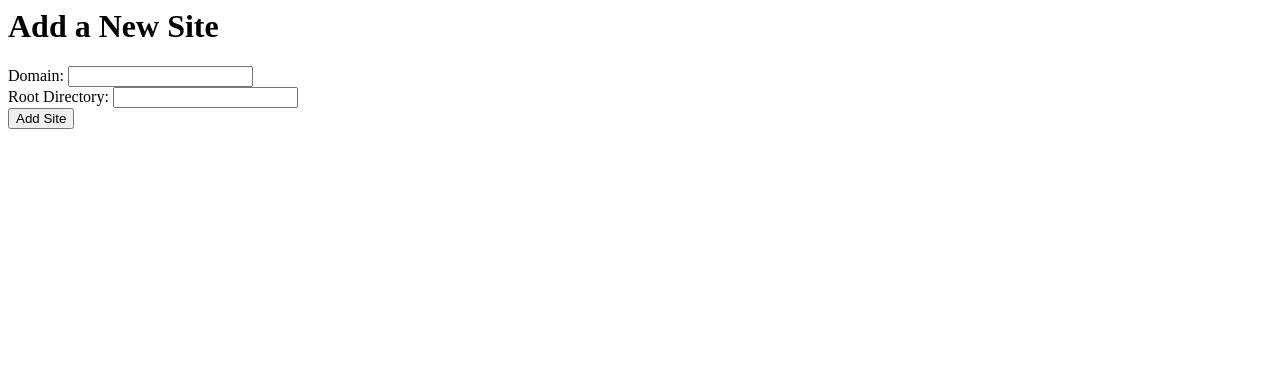
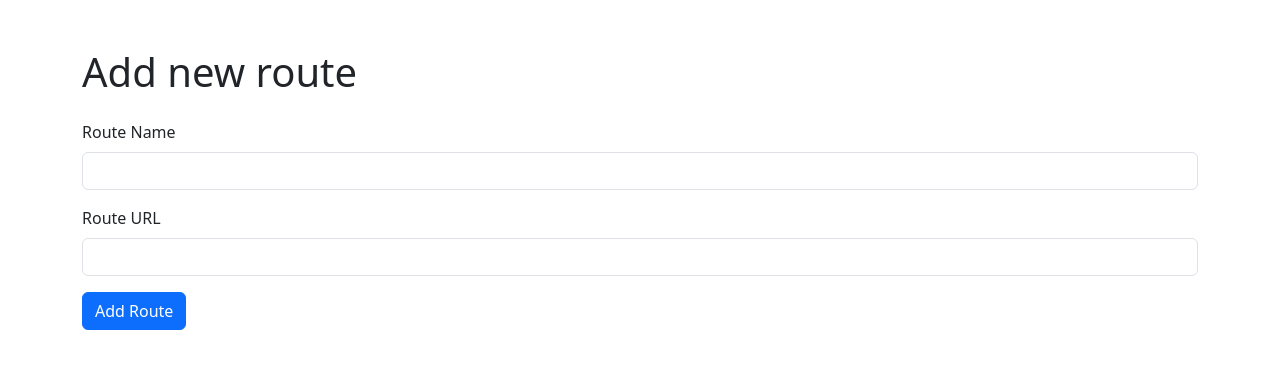
Before and after one commit to jonp92/Birdie, a Flask app: page /add_site in a window 1280 px wide. Shown: the top 369 px of the page. Run offline with Flask 3, Linux system fonts and the light colour scheme.

Commit message:
Refactor 'add_site' HTML template to improve structure and styling, and update form fields for route addition

```diff
--- a/templates/add_site.html
+++ b/templates/add_site.html
@@ -1,50 +1,39 @@
-<html>
-    <head>
-        <title>Add New Site</title>
+<!DOCTYPE html>
+<html lang="en">
+<head>
+    <meta charset="UTF-8">
+    <meta name="viewport" content="width=device-width, initial-scale=1.0">
+    <title>Add new route - Birdie</title>
+    <link rel="preconnect" href="https://cdn.jsdelivr.net">
+    <!-- <link rel="icon" type="image/svg+xml" href="favicon.svg">
+    <link rel="icon" type="image/png" href="favicon.png">
+    <link rel="manifest" href="/static/manifest.json">         -->
+    <!-- Apple-specific meta tags
+    <meta name="mobile-web-app-capable" content="yes">
+    <meta name="apple-mobile-web-app-status-bar-style" content="black-translucent">
+    <meta name="apple-mobile-web-app-title" content="Metrx">
+    <link rel="apple-touch-icon" sizes="180x180" href="/apple-touch-icon.png"> -->
+    <link href="https://cdn.jsdelivr.net/npm/bootstrap@5.3.0/dist/css/bootstrap.min.css" rel="stylesheet">
+    <link href="https://cdn.jsdelivr.net/npm/bootstrap-icons/font/bootstrap-icons.css" rel="stylesheet">
+
+</head>
+    <body>
+        <div class="container">
+            <h1 class="mt-5">Add new route</h1>
+            <form id="add-route-form" class="mt-4">
+                <div class="mb-3">
+                    <label for="route-name" class="form-label">Route Name</label>
+                    <input type="text" class="form-control" id="route-name" required>
+                </div>
+                <div class="mb-3">
+                    <label for="route-url" class="form-label">Route URL</label>
+                    <input type="url" class="form-control" id="route-url" required>
+                </div>
+                <button type="submit" class="btn btn-primary">Add Route</button>
+            </form>
+            <div id="response-message" class="mt-3"></div>
+        </div>
+        <script src="https://cdn.jsdelivr.net/npm/bootstrap@5.3.0/dist/js/bootstrap.bundle.min.js"></script>
         <script src="/static/js/apimgr.js"></script>
-    </head>
-    <body>
-        <h1>Add a New Site</h1>
-        <form id="addSiteForm">
-            <label for="domain">Domain:</label>
-            <input type="text" id="domain" name="domain" required>
-            <br>
-            <label for="root">Root Directory:</label>
-            <input type="text" id="root" name="root" required>
-            <br>
-            <button type="submit">Add Site</button>
-        </form>
-        <p id="responseMessage"></p>
-
-        <script>
-            document.getElementById('addSiteForm').addEventListener('submit', async (event) => {
-                event.preventDefault();
-
-                const domain = document.getElementById('domain').value;
-                const root = document.getElementById('root').value;
-
-                const config = {
-                    domain: domain,
-                    root: root
-                };
-
-                try {
-                    const response = await apiRequest('addToConfigArray', [], {
-                        path: 'apps/http/servers/srv0/routes',
-                        items: [
-                            {
-                                match: [{ host: [domain] }],
-                                handle: [{ handler: 'static_response', body: `Welcome to ${domain}!` }],
-                                terminal: true
-                            }
-                        ]
-                    });
-
-                    document.getElementById('responseMessage').innerText = 'Site added successfully!';
-                } catch (error) {
-                    document.getElementById('responseMessage').innerText = `Error: ${error.message}`;
-                }
-            });
-        </script>
     </body>
 </html>
```
